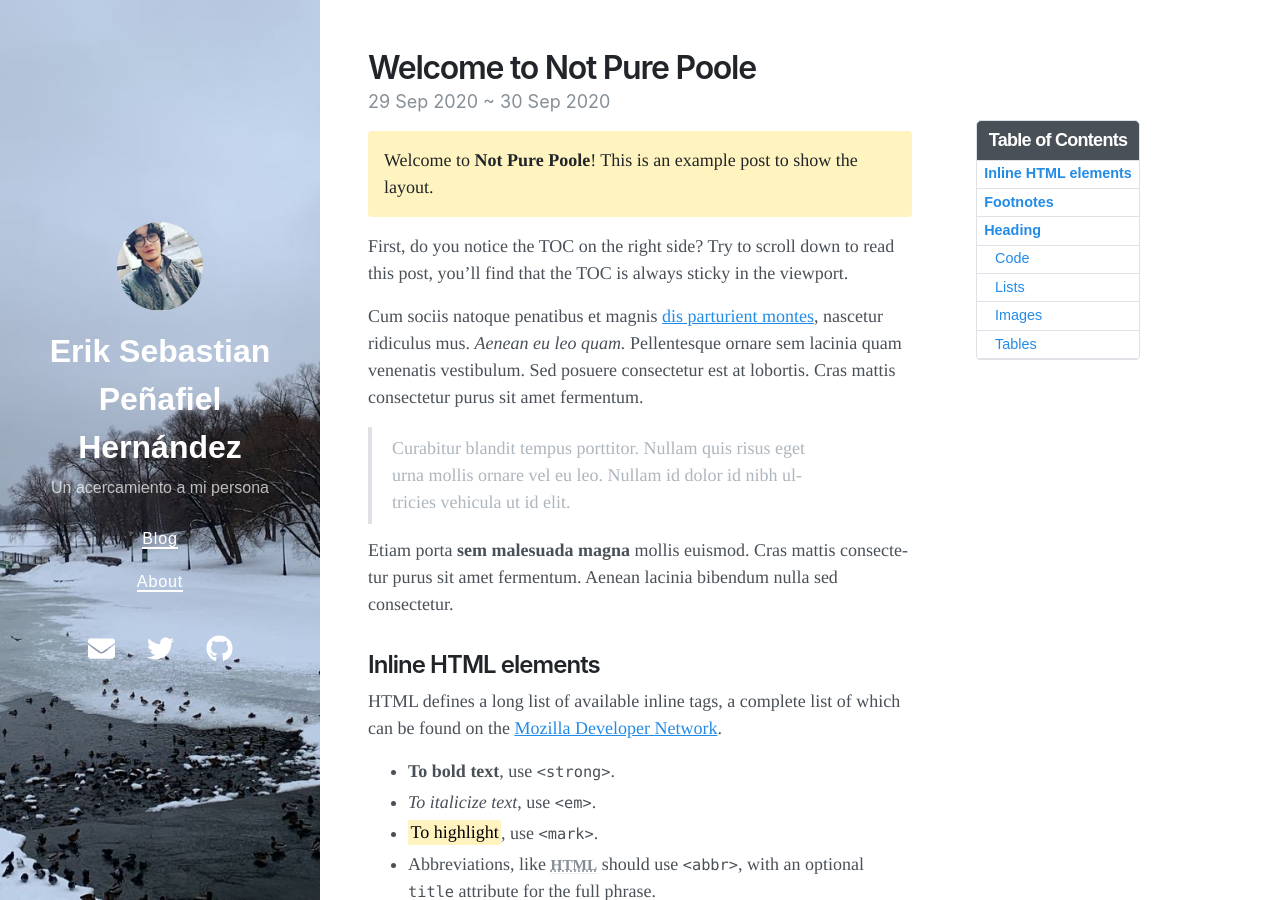
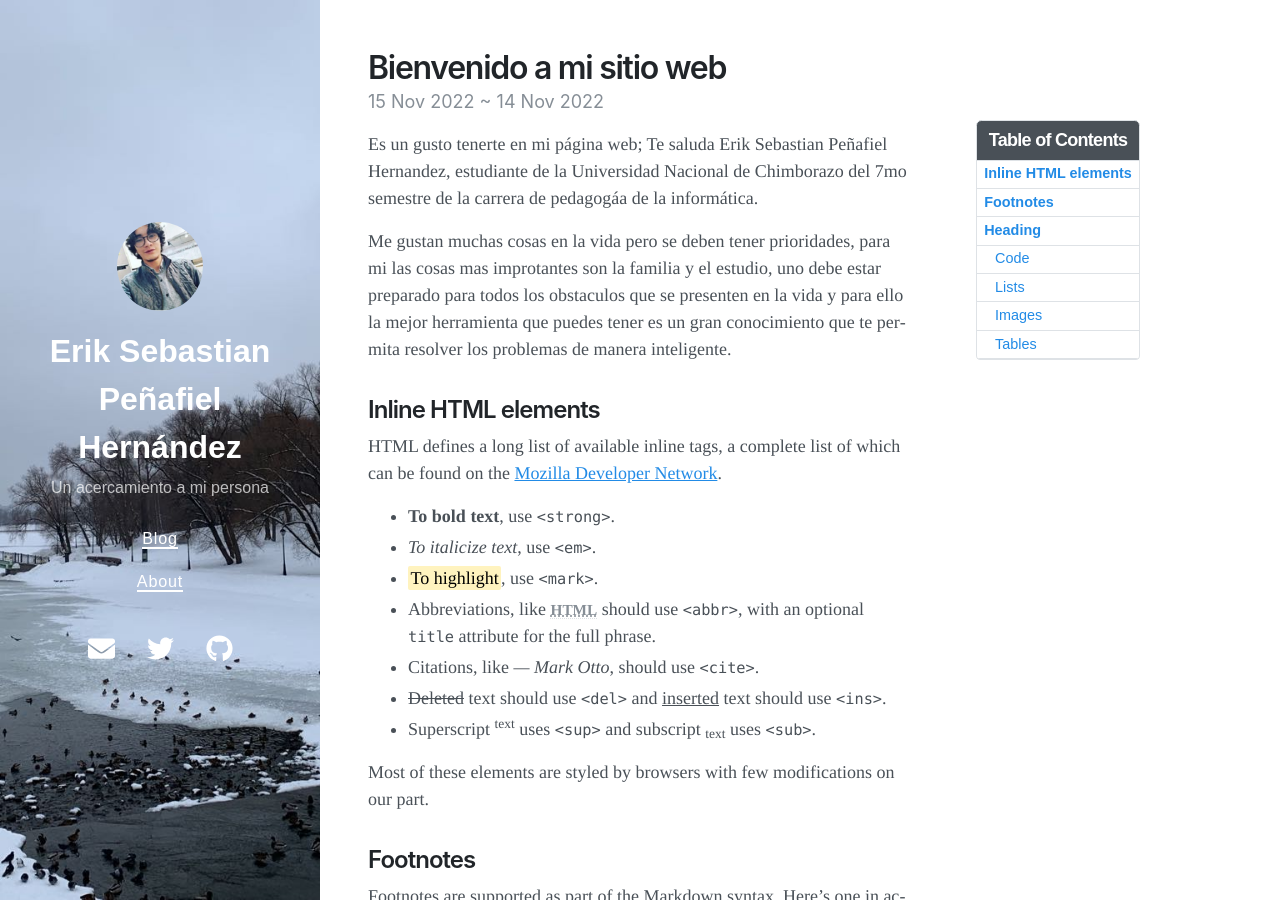
Before and after one commit to Eriksph/Eriksp, a Jekyll site: the page built from _posts/2020-09-29-welcome-to-not-pure-poole.md, in a window 1280 px wide and 900 px high. Built offline with Jekyll 4.4.1, drawn with Linux system fonts in a browser that asks for light colours; nearby versions of some CDN libraries.

Commit message:
Update 2020-09-29-welcome-to-not-pure-poole.md

```diff
--- a/_posts/2020-09-29-welcome-to-not-pure-poole.md
+++ b/_posts/2020-09-29-welcome-to-not-pure-poole.md
@@ -1,21 +1,14 @@
 ---
 layout: post
-title: Welcome to Not Pure Poole
-date: 2020-09-29 23:18 +0800
-last_modified_at: 2020-10-01 01:08:25 +0800
+title: Bienvenido a mi sitio web
+date: 2022-11-15 23:18 +0800
+last_modified_at: 2022-11-15 01:08:25 +0800
 tags: [jekyll theme, jekyll, tutorial]
 toc:  true
 ---
-Welcome to **Not Pure Poole**! This is an example post to show the layout.
-{: .message }
+Es un gusto tenerte en mi página web; Te saluda Erik Sebastian Peñafiel Hernandez, estudiante de la Universidad Nacional de Chimborazo del 7mo semestre de la carrera de pedagogáa de la informática.
 
-First, do you notice the TOC on the right side? Try to scroll down to read this post, you'll find that the TOC is always sticky in the viewport.
-
-Cum sociis natoque penatibus et magnis <a href="#">dis parturient montes</a>, nascetur ridiculus mus. *Aenean eu leo quam.* Pellentesque ornare sem lacinia quam venenatis vestibulum. Sed posuere consectetur est at lobortis. Cras mattis consectetur purus sit amet fermentum.
-
-> Curabitur blandit tempus porttitor. Nullam quis risus eget urna mollis ornare vel eu leo. Nullam id dolor id nibh ultricies vehicula ut id elit.
-
-Etiam porta **sem malesuada magna** mollis euismod. Cras mattis consectetur purus sit amet fermentum. Aenean lacinia bibendum nulla sed consectetur.
+Me gustan muchas cosas en la vida pero se deben tener prioridades, para mi las cosas mas improtantes son la familia y el estudio, uno debe estar preparado para todos los obstaculos que se presenten en la vida y para ello la mejor herramienta que puedes tener es un gran conocimiento que te permita resolver los problemas de manera inteligente.
 
 ## Inline HTML elements
 
```
